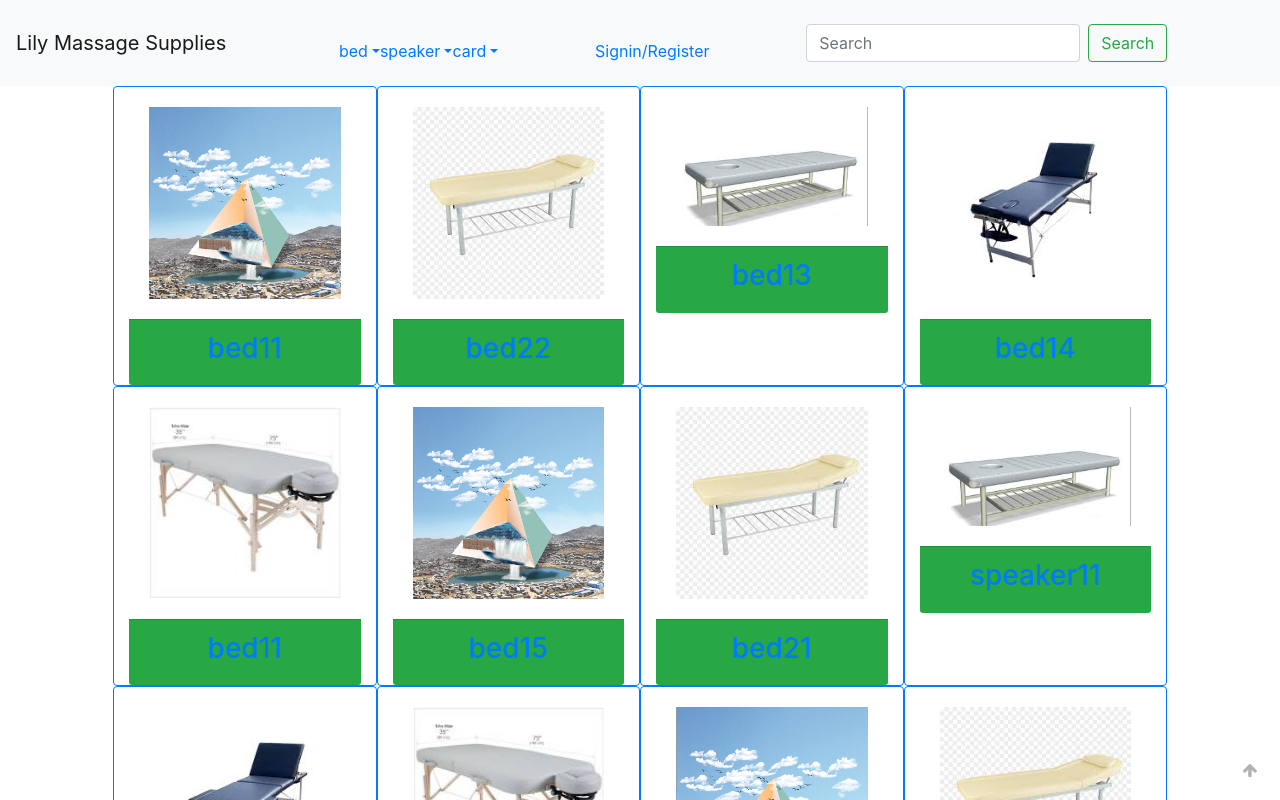
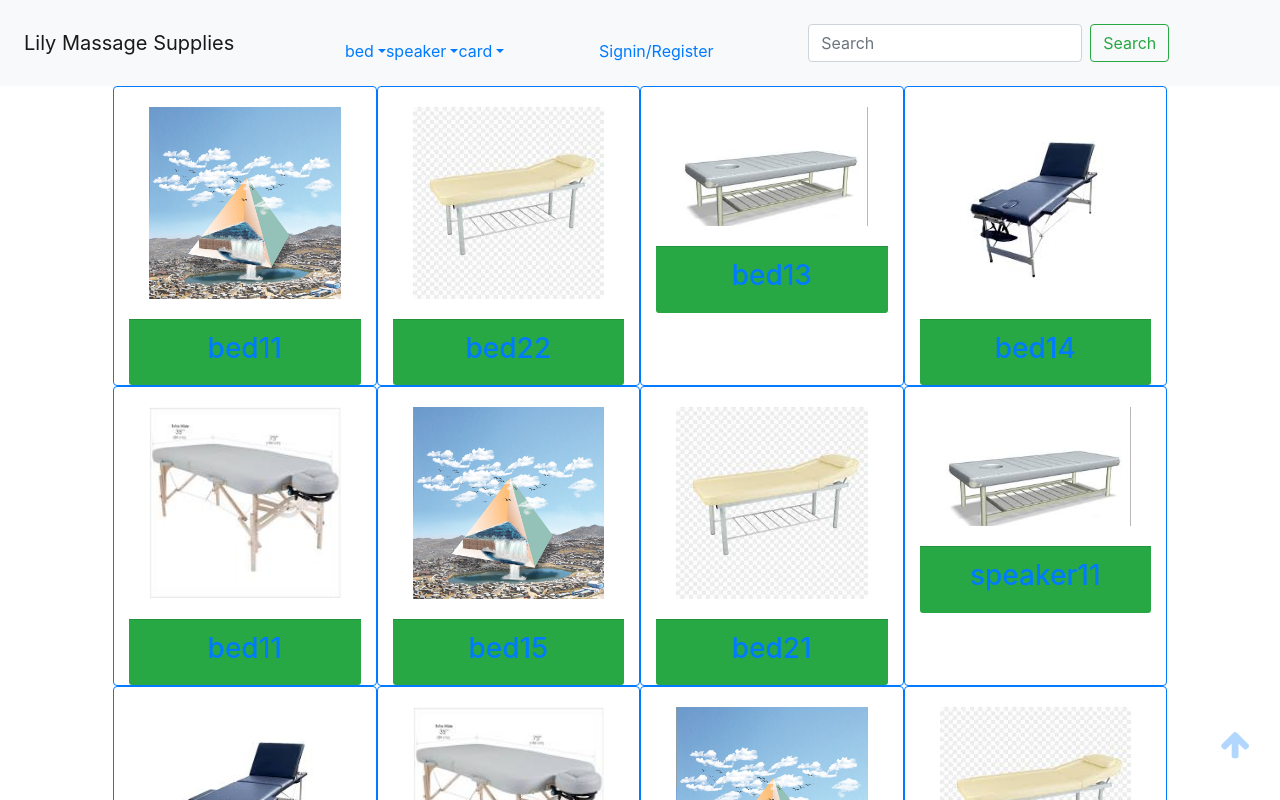
Before and after one commit to huazhou2/ecomm, a React (Create React App) app in the folder client/: page / in a window 1280 px wide. Shown: the top 800 px of the page. Built offline with nearby package versions, Linux system fonts and the light colour scheme.

Commit message:
small fix

```diff
--- a/client/src/components/header.jsx
+++ b/client/src/components/header.jsx
@@ -85,7 +85,10 @@ class Header extends Component {
     return (
       <div>
         <nav className="navbar navbar-expand-lg navbar-light bg-light">
-		{this.props.location.pathname!=='/' && <a href='/' onClick={this.goBack} > <i className="fa fa-arrow-left "/></a>}
+		{this.props.location.pathname!=='/' && <a href='/' onClick={this.goBack} > <i className="fa fa-arrow-left fa-2x "/></a>}
+            <a className="navbar-brand ml-2" href="/">
+              Lily Massage Supplies{' '}
+            </a>
 
           <button
             className="navbar-toggler"
@@ -96,9 +99,6 @@ class Header extends Component {
           </button>
 
           <div className="collapse navbar-collapse hide d-sm-block" id="storemenu">
-            <a className="navbar-brand" href="/">
-              Lily Massage Supplies{' '}
-            </a>
             <ul className="navbar-nav ml-auto mt-2 mt-lg-3">
               {this.getGroup1().map((item, i) => (
                 <li className="nav-item dropdown" key={i}>
--- a/client/src/components/scrollup.jsx
+++ b/client/src/components/scrollup.jsx
@@ -27,7 +27,7 @@ class ScrollUp extends Component {
   render () {
 	  return  <button title='Back to top' className='scroll'
                onClick={ () => { this.scrollToTop(); }}>
-                <i className='fa fa-arrow-up'></i>
+                <i className='fa fa-arrow-up fa-2x text-primary'></i>
               </button> ;
    }
 
--- a/client/src/index.css
+++ b/client/src/index.css
@@ -136,11 +136,11 @@ li span:hover {
 .scroll {
   opacity: 0.3;
   background-color: white;
-  width: 40px;
-  height: 40px;
+  width: 50px;
+  height: 50px;
   position: fixed;
-  bottom: 10px;
-  right: 10px;
+  bottom: 30px;
+  right: 20px;
   border-radius: 5px;
   border: none;
 
@@ -150,7 +150,6 @@ li span:hover {
 }
 
 .arrow-up {
-  color: black;
   position: absolute;
   top: 50%;
   left: 50%;
```
Also changed, not shown: 1 other file (tests, documents, lock files or other folders).
